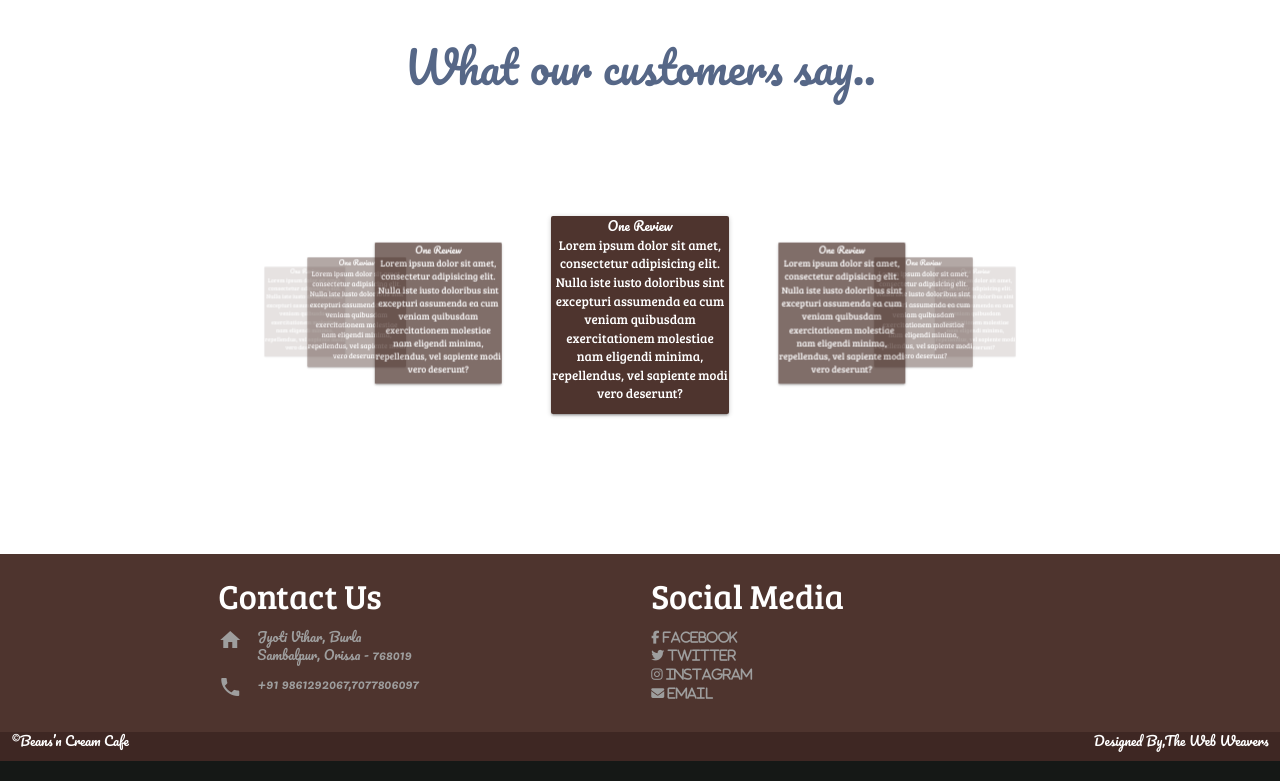
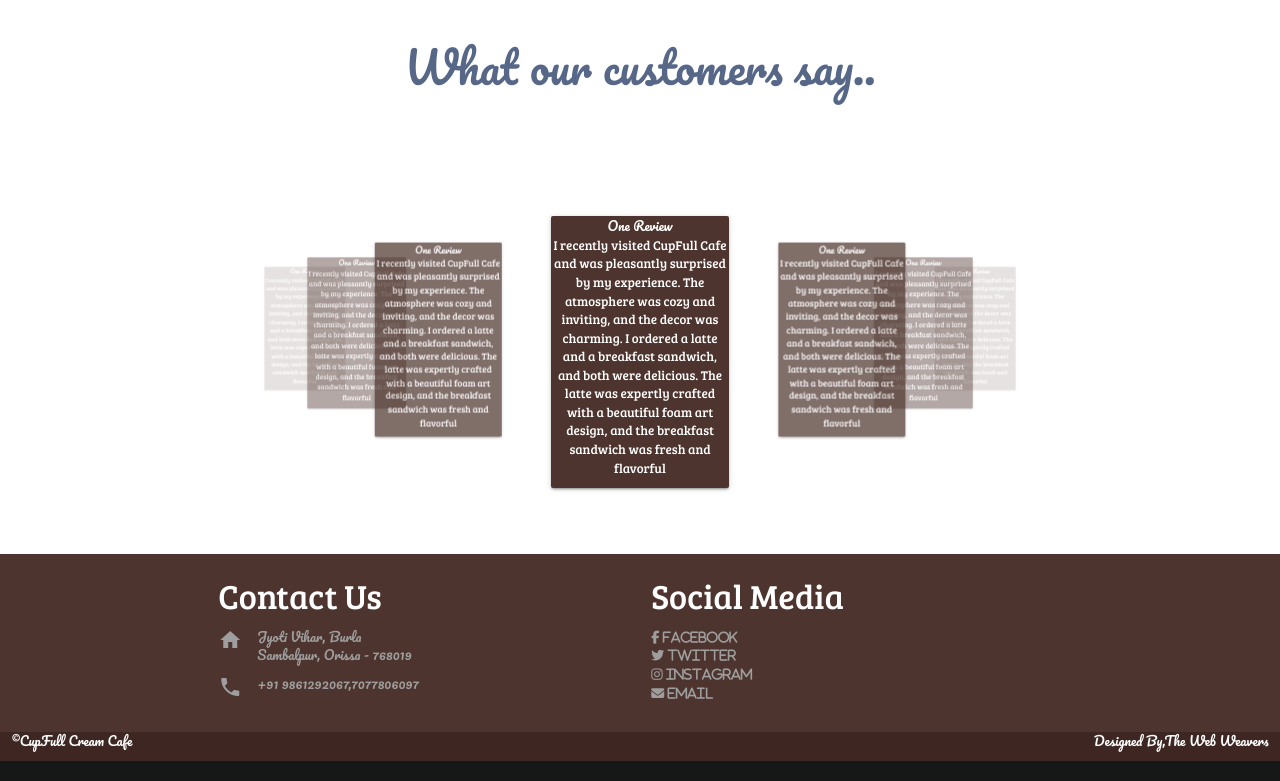
Before and after one commit to AchalBhangre/CCD-Proj, a Django app: page /signup/home in a window 1280 px wide. Shown: the part 2722-3503 px from the top of the page. Run offline with Django 3.2, Linux system fonts and the light colour scheme; data comes from the database, SQL or seed files in the repository; some libraries are stand-ins or nearby versions.

Commit message:
index.html

```diff
--- a/templates/index.html
+++ b/templates/index.html
@@ -270,7 +270,7 @@
 </style>
 
     <script src="https://kit.fontawesome.com/d6a8ce8d77.js" crossorigin="anonymous"></script>
-    <title>Beans’n Cream Cafe</title>
+    <title>CupFull Cream Cafe</title>
     <style>
       html{
             scroll-behavior: smooth;
@@ -343,7 +343,7 @@
         <nav class=" brown darken-2 ">
             <div class="nav-wrapper container">
 
-              <a href="#" class="brand-logo">Beans’n Cream Cafe</a>
+              <a href="#" class="brand-logo">CupFull Cream Cafe</a>
 
               <a href="#" data-target="mobile-demo" class="sidenav-trigger"><i class="material-icons">menu</i></a>
               <ul id="nav-mobile" class="right hide-on-med-and-down">
@@ -371,21 +371,21 @@
             <li>
                 <img src="https://cdn.pixabay.com/photo/2017/07/31/19/27/coffee-2560260_1280.jpg" alt="">
                 <div class="caption center-align white-text ">
-                    <h3>Beans’n Cream Cafe</h3>
+                    <h3>CupFull Cream Cafe</h3>
                     <h5 class="light text-lighten-3">All you need to feel better.</h5>
                 </div>
             </li>
             <li>
                 <img src="https://cdn.pixabay.com/photo/2015/09/01/21/00/coffee-917613_1280.jpg" alt="">
                 <div class="caption center-align white-text">
-                    <h3>Beans’n Cream Cafe</h3>
+                    <h3>CupFull Cream Cafe</h3>
                     <h5 class="light text-lighten-3">We serve one of the best coffee around.</h5>
                 </div>
             </li>
             <li>
                 <img src="https://cdn.pixabay.com/photo/2013/11/05/23/55/coffee-206142_1280.jpg" alt="">
                 <div class="caption center-align white-text">
-                    <h3>Beans’n Cream Cafe</h3>
+                    <h3>CupFull Cream Cafe</h3>
                     <h5 class="light text-lighten-3">Welcome to the dublic City Center cafeShop Back of House!</h5>
                 </div>
             </li>
@@ -679,7 +679,7 @@
     <div class="section white center" id="aboutus">
         <div class="row container">
             <h2 class="header">About US</h2>
-            <p class="gray-text text-darken-3">Beans’n Cream Cafe is a Application foe Back of House,  Feel free
+            <p class="gray-text text-darken-3">CupFull Cream Cafe is a Application foe Back of House,  Feel free
                 to use it for your cafe or coffee shop. having funcatinality  Inventory Management,Menu Management,
                 Staff Management,Order Management.</p>
             <a href="#" class="btn waves-effect waves-light brown darken-2">Read More</a>
@@ -700,10 +700,10 @@
         </div>
     </div>
       <div class="section white center">
-        <h2 class="header">Beans’n Cream Cafe</h2>
+        <h2 class="header">CupFull Cream Cafe</h2>
         <div class="row container">
             <div class="col l8 s12 center-align move">
-                Beans’n Cream Cafe is a simple HTML website template provided by The Web Weavers. Feel free
+               CupFull Cream Cafe is a simple HTML website template provided by The Web Weavers. Feel free
                 to use it for your cafe or coffee shop. back of house having Inventory Management,Menu Management,
                 Staff Management,Order Management
             </div>
@@ -721,9 +721,8 @@
                     <div class="col s12">
                         <div class="card panel brown darken-3">
                             <span class="white-text">One Review</span>
-                            <p class="white-text">Lorem ipsum dolor sit amet, consectetur adipisicing elit.
-                                Nulla iste iusto doloribus sint excepturi assumenda ea cum veniam quibusdam exercitationem molestiae nam eligendi minima, repellendus, vel sapiente modi vero deserunt?</p>
-                        </div>
+                            <p class="white-text">I recently visited CupFull Cafe and was pleasantly surprised by my experience. The atmosphere was cozy and inviting, and the decor was charming. I ordered a latte and a breakfast sandwich, and both were delicious.
+                            The latte was expertly crafted with a beautiful foam art design, and the breakfast sandwich was fresh and flavorful                        </div>
                     </div>
                 </div>
             </a>
@@ -732,9 +731,8 @@
                     <div class="col s12">
                         <div class="card panel brown darken-3">
                             <span class="white-text">One Review</span>
-                            <p class="white-text">Lorem ipsum dolor sit amet, consectetur adipisicing elit.
-                                Nulla iste iusto doloribus sint excepturi assumenda ea cum veniam quibusdam exercitationem molestiae nam eligendi minima, repellendus, vel sapiente modi vero deserunt?</p>
-                        </div>
+                            <p class="white-text">I recently visited CupFull Cafe and was pleasantly surprised by my experience. The atmosphere was cozy and inviting, and the decor was charming. I ordered a latte and a breakfast sandwich, and both were delicious.
+                            The latte was expertly crafted with a beautiful foam art design, and the breakfast sandwich was fresh and flavorful                       </div>
                     </div>
                 </div>
             </a>
@@ -743,9 +741,8 @@
                     <div class="col s12">
                         <div class="card panel brown darken-3">
                             <span class="white-text">One Review</span>
-                            <p class="white-text">Lorem ipsum dolor sit amet, consectetur adipisicing elit.
-                                Nulla iste iusto doloribus sint excepturi assumenda ea cum veniam quibusdam exercitationem molestiae nam eligendi minima, repellendus, vel sapiente modi vero deserunt?</p>
-                        </div>
+                            <p class="white-text">I recently visited CupFull Cafe and was pleasantly surprised by my experience. The atmosphere was cozy and inviting, and the decor was charming. I ordered a latte and a breakfast sandwich, and both were delicious.
+                            The latte was expertly crafted with a beautiful foam art design, and the breakfast sandwich was fresh and flavorful                        </div>
                     </div>
                 </div>
             </a>
@@ -754,9 +751,8 @@
                     <div class="col s12">
                         <div class="card panel brown darken-3">
                             <span class="white-text">One Review</span>
-                            <p class="white-text">Lorem ipsum dolor sit amet, consectetur adipisicing elit.
-                                Nulla iste iusto doloribus sint excepturi assumenda ea cum veniam quibusdam exercitationem molestiae nam eligendi minima, repellendus, vel sapiente modi vero deserunt?</p>
-                        </div>
+                            <p class="white-text">I recently visited CupFull Cafe and was pleasantly surprised by my experience. The atmosphere was cozy and inviting, and the decor was charming. I ordered a latte and a breakfast sandwich, and both were delicious.
+                            The latte was expertly crafted with a beautiful foam art design, and the breakfast sandwich was fresh and flavorful                        </div>
                     </div>
                 </div>
             </a>
@@ -765,9 +761,8 @@
                     <div class="col s12">
                         <div class="card panel brown darken-3">
                             <span class="white-text">One Review</span>
-                            <p class="white-text">Lorem ipsum dolor sit amet, consectetur adipisicing elit.
-                                Nulla iste iusto doloribus sint excepturi assumenda ea cum veniam quibusdam exercitationem molestiae nam eligendi minima, repellendus, vel sapiente modi vero deserunt?</p>
-                        </div>
+                            <p class="white-text">I recently visited CupFull Cafe and was pleasantly surprised by my experience. The atmosphere was cozy and inviting, and the decor was charming. I ordered a latte and a breakfast sandwich, and both were delicious.
+                            The latte was expertly crafted with a beautiful foam art design, and the breakfast sandwich was fresh and flavorful                        </div>
                     </div>
                 </div>
             </a>
@@ -776,9 +771,8 @@
                     <div class="col s12">
                         <div class="card panel brown darken-3">
                             <span class="white-text">One Review</span>
-                            <p class="white-text">Lorem ipsum dolor sit amet, consectetur adipisicing elit.
-                                Nulla iste iusto doloribus sint excepturi assumenda ea cum veniam quibusdam exercitationem molestiae nam eligendi minima, repellendus, vel sapiente modi vero deserunt?</p>
-                        </div>
+                            <p class="white-text">I recently visited CupFull Cafe and was pleasantly surprised by my experience. The atmosphere was cozy and inviting, and the decor was charming. I ordered a latte and a breakfast sandwich, and both were delicious.
+                            The latte was expertly crafted with a beautiful foam art design, and the breakfast sandwich was fresh and flavorful                        </div>
                     </div>
                 </div>
             </a>
@@ -787,9 +781,8 @@
                     <div class="col s12">
                         <div class="card panel brown darken-3">
                             <span class="white-text">One Review</span>
-                            <p class="white-text">Lorem ipsum dolor sit amet, consectetur adipisicing elit.
-                                Nulla iste iusto doloribus sint excepturi assumenda ea cum veniam quibusdam exercitationem molestiae nam eligendi minima, repellendus, vel sapiente modi vero deserunt?</p>
-                        </div>
+                            <p class="white-text">I recently visited CupFull Cafe and was pleasantly surprised by my experience. The atmosphere was cozy and inviting, and the decor was charming. I ordered a latte and a breakfast sandwich, and both were delicious.
+                            The latte was expertly crafted with a beautiful foam art design, and the breakfast sandwich was fresh and flavorful                        </div>
                     </div>
                 </div>
             </a>
@@ -824,7 +817,7 @@
         <div class="row brown darken-4">
             <div class="col l6 s12">
                <p class="white-text">
-                   &copy;Beans’n Cream Cafe
+                   &copy;CupFull Cream Cafe
                </p>
             </div>
             <div class="col l6 s12">
```
